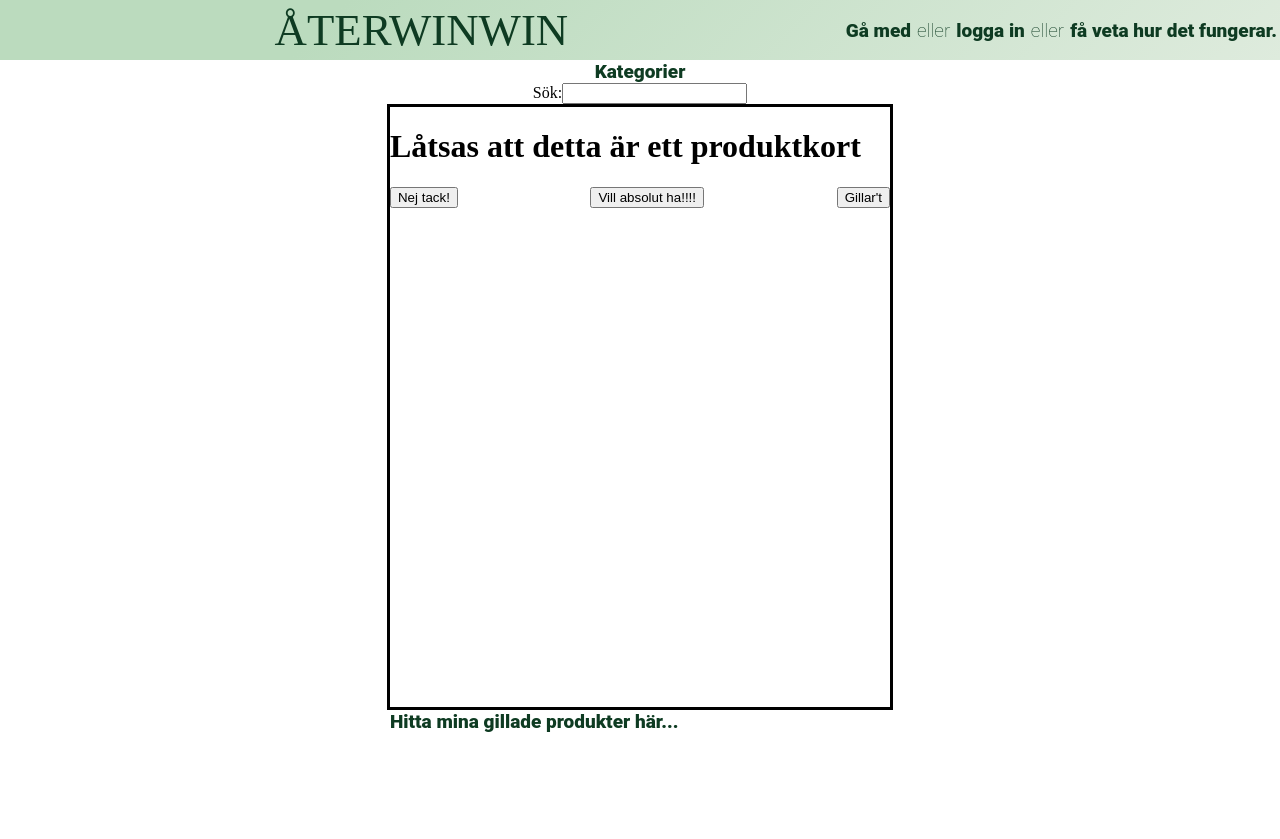
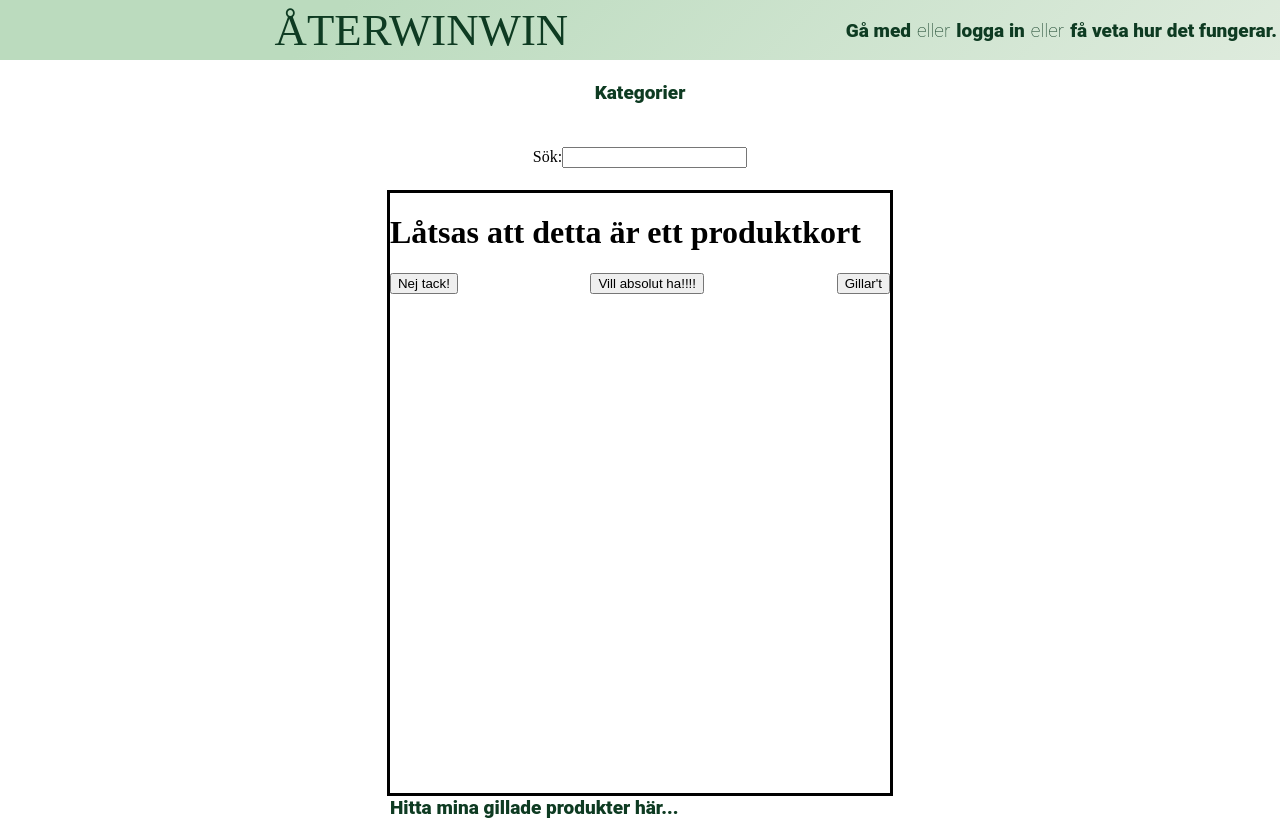
Before and after one commit to Novvea/aterwinwin, a React (Create React App) app: page / in a window 1280 px wide. Before the commit the page ends 800 px from the top, so only its background shows below. Built offline with nearby package versions, Linux system fonts and the light colour scheme; a web font is replaced by a local one.

Commit message:
Adjust styling on HomeViewelements

```diff
--- a/src/view/home/HomeView.css
+++ b/src/view/home/HomeView.css
@@ -1,23 +1,30 @@
 .homeViewWrapper {
   display: grid;
   grid-template-columns: 1fr 1.5fr 1fr;
+  grid-template-rows: 1fr 1fr 10fr;
   justify-content: center;
 }
 
 .homeViewCategoriesWrapper {
   display: grid;
   grid-column: 2/3;
+  grid-row: 1/2;
   justify-content: center;
+  align-items: center;
 }
 
 .homeViewSearchWrapper {
   display: grid;
   grid-column: 2/3;
+  grid-row: 2/3;
   justify-content: center;
+  align-items: center;
 }
 
 .homeViewProductCardsWrapper {
   display: grid;
   grid-column: 2/3;
+  grid-row: 3/4;
   justify-content: center;
+  margin-bottom: 20px;
 }
```
